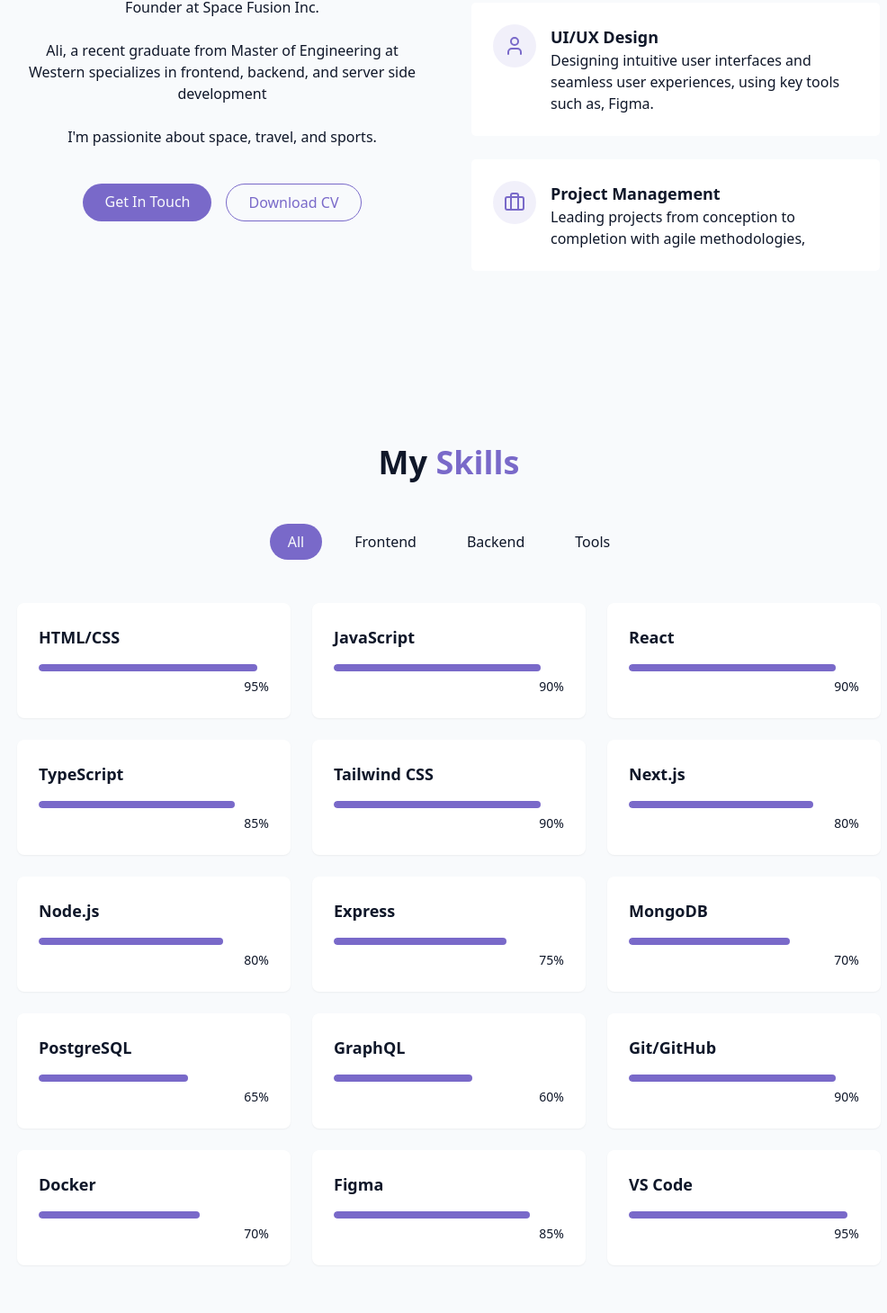
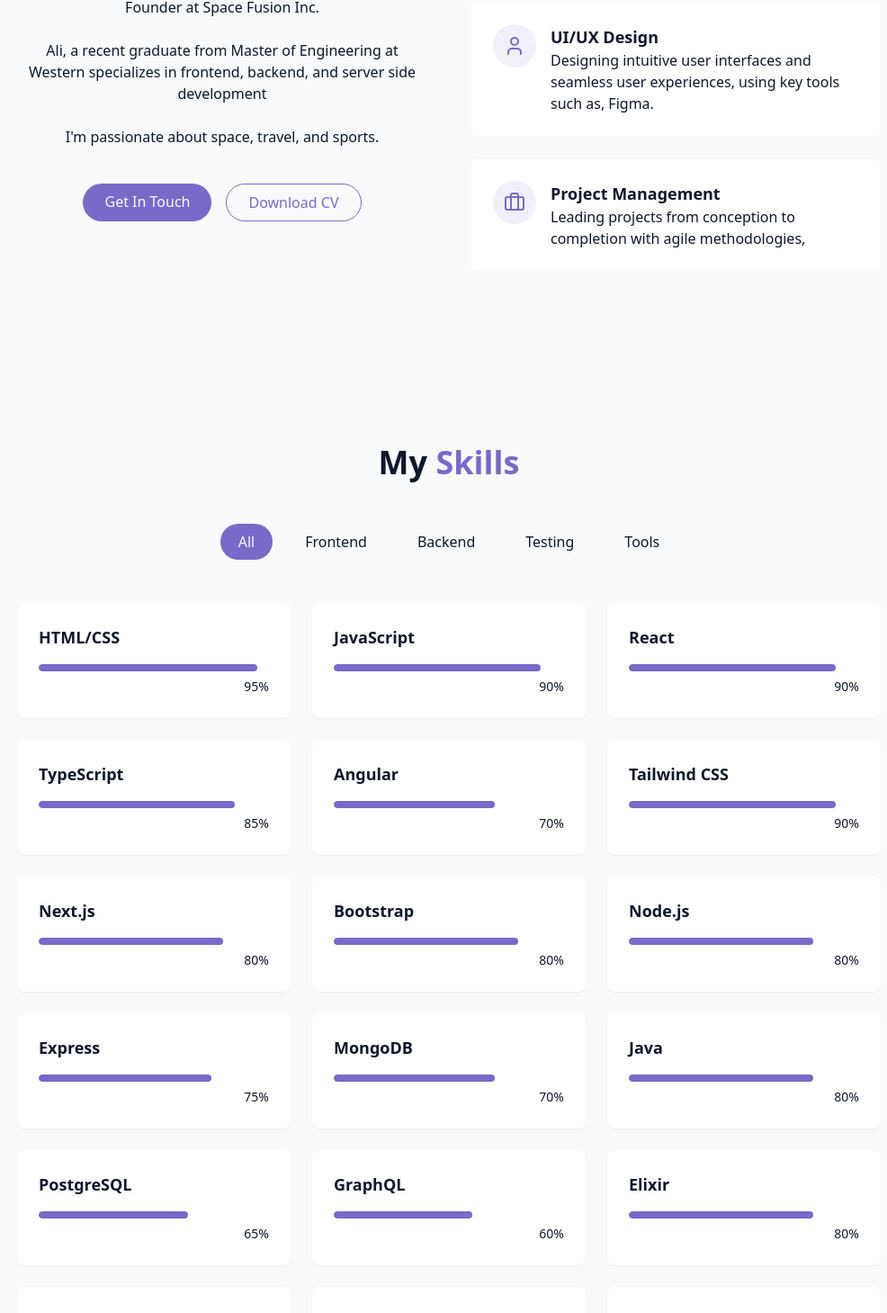
Before and after one commit to Renfrew100/react-portfolio, a React (Vite) app: page / in a window 1280 px wide. Shown: the part 1132-2591 px from the top of the page at 90% size, without its empty margins (141-1127 px from the left). Built offline with nearby package versions, Linux system fonts and the light colour scheme.

Commit message:
skills section

```diff
--- a/src/components/AboutSection.jsx
+++ b/src/components/AboutSection.jsx
@@ -21,7 +21,7 @@ export const AboutSection = () => {
             </p>
 
             <p className="text-muted-foreground">
-             I'm passionite about space, travel, and sports.
+             I'm passionate about space, travel, and sports.
             </p>
 
             <div className="flex flex-col sm:flex-row gap-4 pt-4 justify-center">
--- a/src/components/SkillsSection.jsx
+++ b/src/components/SkillsSection.jsx
@@ -7,24 +7,39 @@ const skills = [
   { name: "JavaScript", level: 90, category: "frontend" },
   { name: "React", level: 90, category: "frontend" },
   { name: "TypeScript", level: 85, category: "frontend" },
+  { name: "Angular", level: 70, category: "frontend"},
   { name: "Tailwind CSS", level: 90, category: "frontend" },
   { name: "Next.js", level: 80, category: "frontend" },
+  { name: "Bootstrap", level: 80, category: "frontend"},
 
   // Backend
   { name: "Node.js", level: 80, category: "backend" },
   { name: "Express", level: 75, category: "backend" },
   { name: "MongoDB", level: 70, category: "backend" },
+  { name: "Java", level: 80, category: "backend" },
   { name: "PostgreSQL", level: 65, category: "backend" },
   { name: "GraphQL", level: 60, category: "backend" },
 
+  //Testing
+  {name: "Elixir", level: 80, category: "testing"},
+  {name: "Maven", level: 80, category: "testing"},
+  {name: "Spotbugs", level: 90, category: "testing"},
+  {name: "Selenium IDE", level: 95, category: "testing"},
+
   // Tools
   { name: "Git/GitHub", level: 90, category: "tools" },
+  { name: "DevOps", level: 90, category: "tools"},
+  { name: "Firebase", level: 80, category: "tools"},
+  { name: "Confluence",level: 80, category: "tools"},
   { name: "Docker", level: 70, category: "tools" },
   { name: "Figma", level: 85, category: "tools" },
   { name: "VS Code", level: 95, category: "tools" },
+  { name: "JIRA", level: 80, category: "tools"},
+  { name: "Agile", level: 80, category: "tools"},
+  { name: "Scrum", level: 80, category: "tools"}
 ];
 
-const categories = ["all", "frontend", "backend", "tools"];
+const categories = ["all", "frontend", "backend", "testing", "tools"];
 
 export const SkillsSection = () => {
   const [activeCategory, setActiveCategory] = useState("all");
```
